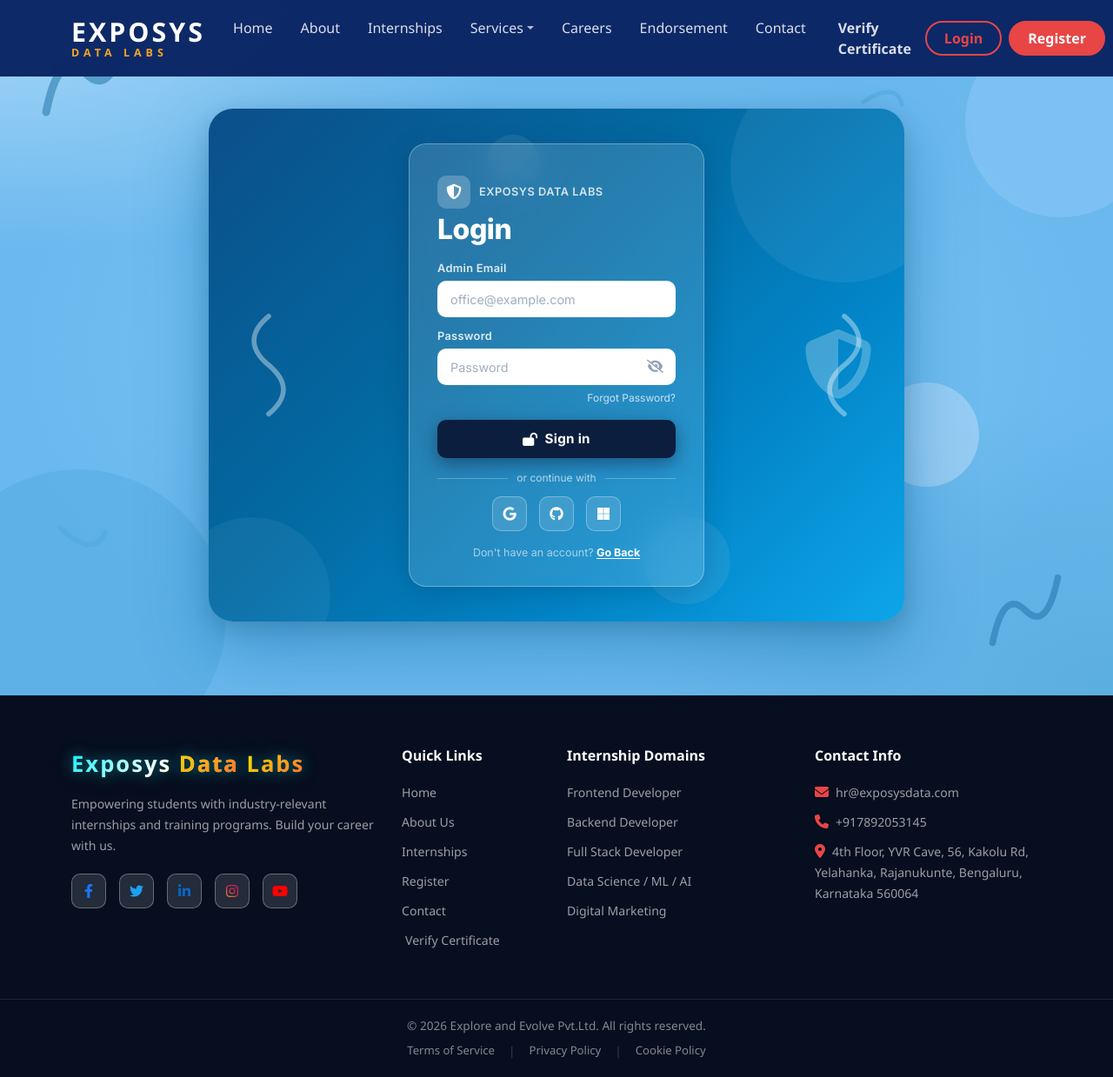
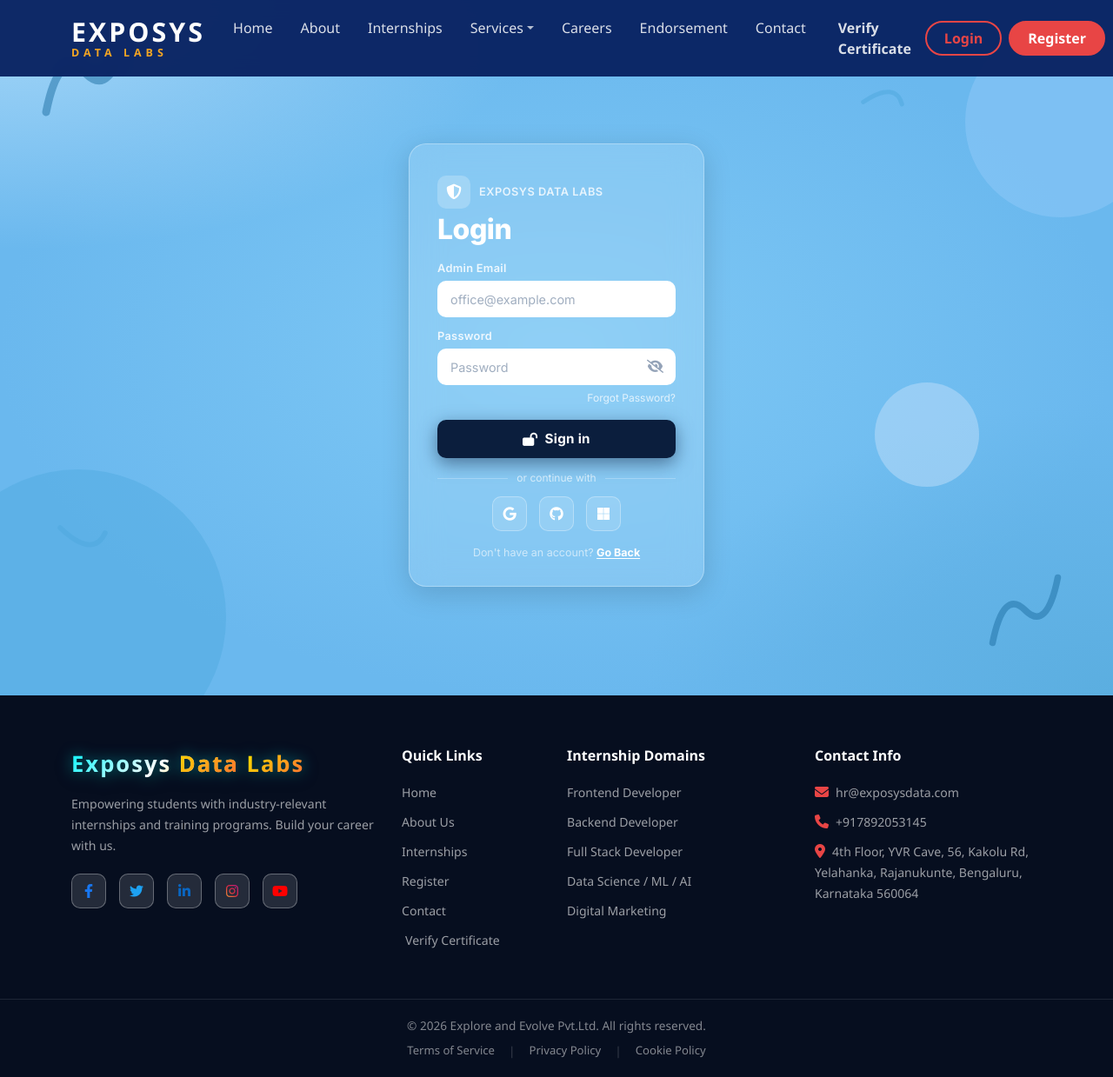
Before and after one commit to NarroillaSriram/EXPOSYSDATALABS, a Flask app: page /admin/login in a window 1280 px wide. Shown: the whole page at 87% size. Run offline with Flask 3, Linux system fonts and the light colour scheme; parts of the project's set-up code (start-up, migrations or seed data) failed here and were passed over; some libraries are stand-ins or nearby versions; some web fonts are replaced.

Commit message:
Remove outer banner box - keep only glassmorphic login card on sky-blue background

```diff
--- a/templates/auth/admin_login.html
+++ b/templates/auth/admin_login.html
@@ -64,73 +64,7 @@
   .bg-squiggle-tr { top: 10%; right: 18%; width: 60px; transform: rotate(30deg); }
   .bg-squiggle-bl { bottom: 18%; left: 5%; width: 70px; transform: rotate(-20deg); }
 
-  /* =====================
-     OUTER BLUE BANNER CARD
-  ===================== */
-  .outer-banner {
-    width: 100%;
-    max-width: 800px;
-    min-height: 380px;
-    background: linear-gradient(135deg, #0b4f8a 0%, #0369a1 40%, #0284c7 70%, #0ea5e9 100%);
-    border-radius: 28px;
-    box-shadow: 0 30px 80px rgba(3, 105, 161, 0.45), 0 8px 24px rgba(0,0,0,0.15);
-    display: flex;
-    align-items: center;
-    justify-content: center;
-    position: relative;
-    overflow: hidden;
-    padding: 40px 32px;
-  }
 
-  /* Decorative circles inside banner */
-  .banner-deco {
-    position: absolute;
-    border-radius: 50%;
-    pointer-events: none;
-  }
-  .banner-deco-1 {
-    width: 260px; height: 260px;
-    background: rgba(255,255,255,0.06);
-    top: -60px; right: -60px;
-  }
-  .banner-deco-2 {
-    width: 180px; height: 180px;
-    background: rgba(255,255,255,0.05);
-    bottom: -60px; left: -40px;
-  }
-  .banner-deco-3 {
-    width: 100px; height: 100px;
-    background: rgba(255,255,255,0.07);
-    bottom: 20px; right: 200px;
-  }
-  .banner-deco-4 {
-    width: 60px; height: 60px;
-    background: rgba(255,255,255,0.08);
-    top: 30px; left: 40%;
-  }
-
-  /* Squiggles inside banner */
-  .banner-squiggle {
-    position: absolute;
-    pointer-events: none;
-    opacity: 0.55;
-  }
-  .banner-squiggle-left { left: 24px; top: 50%; transform: translateY(-50%); width: 90px; }
-  .banner-squiggle-right { right: 24px; top: 50%; transform: translateY(-50%) scaleX(-1); width: 90px; }
-  .banner-squiggle-top { top: 20px; left: 50%; transform: translateX(-50%) rotate(90deg); width: 70px; }
-  .banner-squiggle-bottom { bottom: 20px; left: 50%; transform: translateX(-50%) rotate(-90deg); width: 70px; }
-
-  /* Tag/lock icon on right side of banner */
-  .banner-icon-right {
-    position: absolute;
-    right: 36px;
-    top: 50%;
-    transform: translateY(-50%);
-    opacity: 0.25;
-    font-size: 5rem;
-    color: #ffffff;
-    pointer-events: none;
-  }
 
   /* =====================
      GLASSMORPHIC LOGIN CARD
@@ -380,28 +314,7 @@
     <path d="M10 10 Q30 50 50 30" stroke="#4ea8de" stroke-width="5" stroke-linecap="round" fill="none"/>
   </svg>
 
-  <!-- Outer Deep-Blue Banner -->
-  <div class="outer-banner">
-    <!-- Decorative circles inside banner -->
-    <div class="banner-deco banner-deco-1"></div>
-    <div class="banner-deco banner-deco-2"></div>
-    <div class="banner-deco banner-deco-3"></div>
-    <div class="banner-deco banner-deco-4"></div>
-
-    <!-- Squiggles inside banner -->
-    <svg class="banner-squiggle banner-squiggle-left" viewBox="0 0 80 120" fill="none">
-      <path d="M40 10 Q10 35 40 60 Q70 85 40 110" stroke="rgba(255,255,255,0.7)" stroke-width="5" stroke-linecap="round" fill="none"/>
-    </svg>
-    <svg class="banner-squiggle banner-squiggle-right" viewBox="0 0 80 120" fill="none">
-      <path d="M40 10 Q10 35 40 60 Q70 85 40 110" stroke="rgba(255,255,255,0.7)" stroke-width="5" stroke-linecap="round" fill="none"/>
-    </svg>
-
-    <!-- Lock/tag icon on far right -->
-    <div class="banner-icon-right">
-      <i class="fas fa-shield-alt"></i>
-    </div>
-
-    <!-- ===== GLASSMORPHIC LOGIN CARD ===== -->
+  <!-- ===== GLASSMORPHIC LOGIN CARD ===== -->
     <div class="glass-login-card">
 
       <!-- Logo row -->
@@ -484,9 +397,6 @@
     </div>
     <!-- end glass-login-card -->
 
-  </div>
-  <!-- end outer-banner -->
-
 </div>
 
 <script>
```
